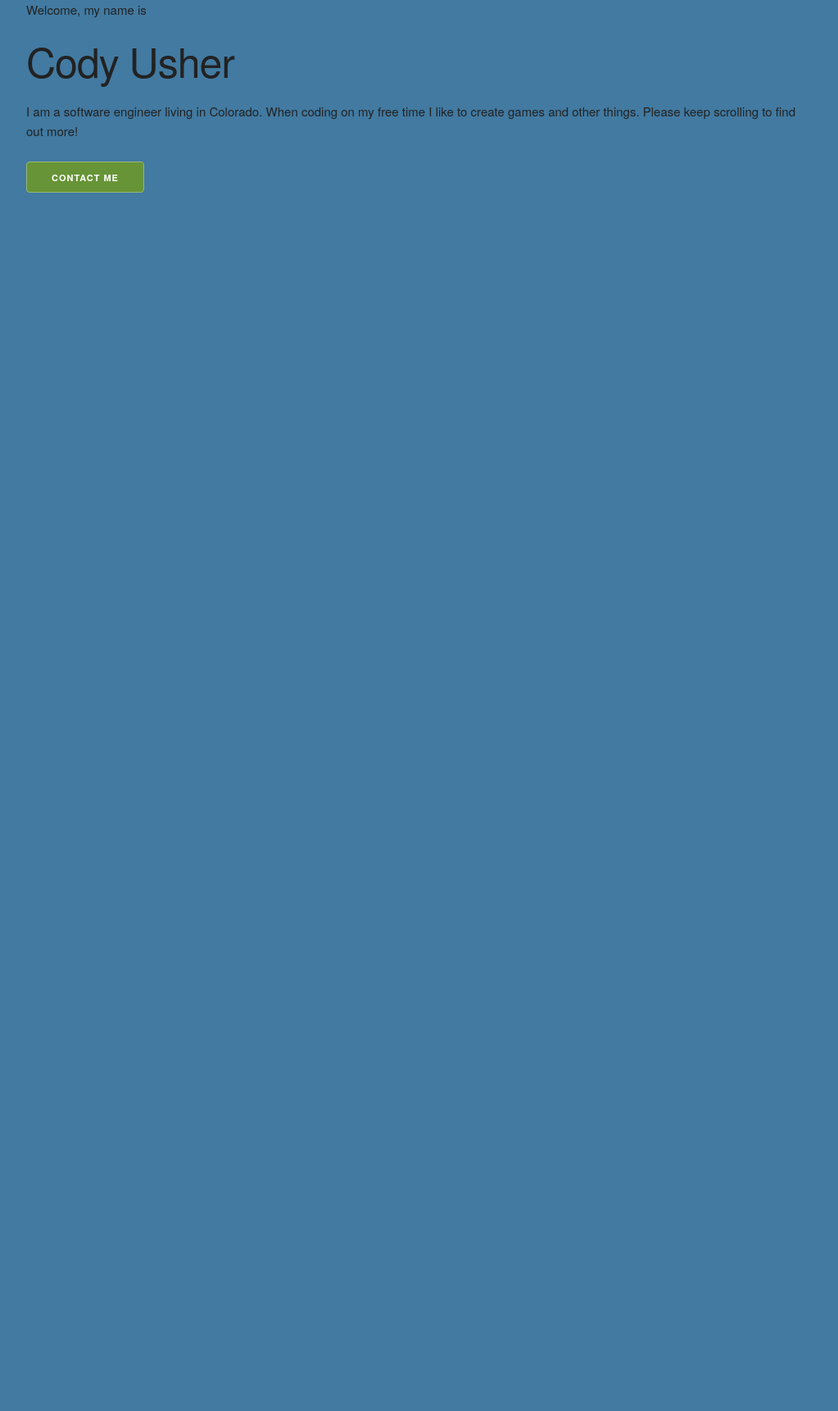
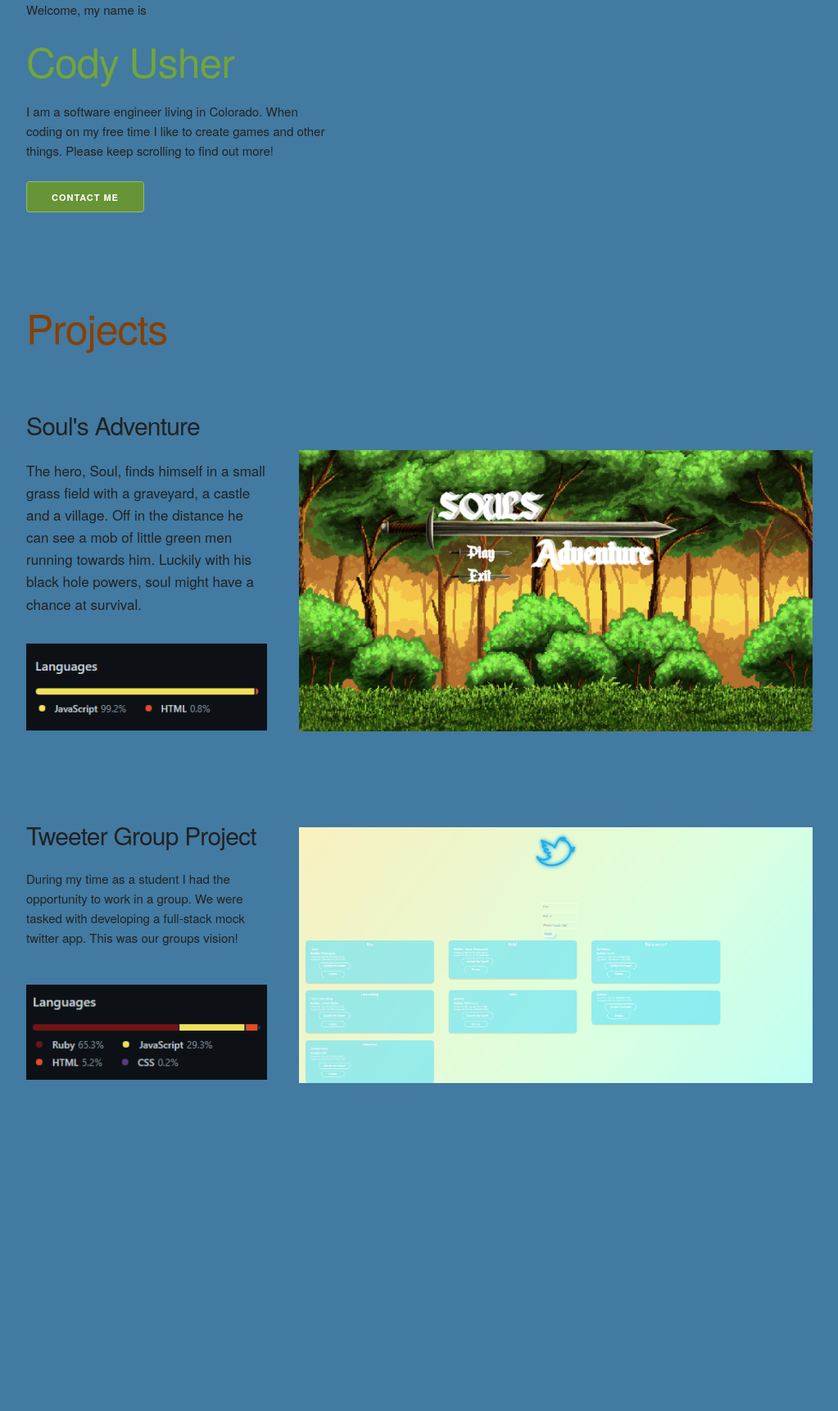
Before and after one commit to c-usher/portfolio, a PHP site: page / in a window 1280 px wide. Shown: the whole page at 82% size, without its empty margins (128-1151 px from the left). Before the commit the page ends 235 px from the top, so only its background shows below. Run offline with PHP 8.4, Linux system fonts and the light colour scheme.

Commit message:
added final and group project.

```diff
--- a/css/style.css
+++ b/css/style.css
@@ -2,6 +2,57 @@ body {
   background-color: #427aa1;
 }
 
+/* section styling */
+.section-intro {
+  padding-bottom: 10rem;
+}
+
+.name {
+  color: #72a53b;
+}
+
+/* projects section */
+.project-titles {
+  color: #874000;
+}
+
+/* souls adventure */
+.souls-adventure-description {
+  padding-top: 5rem;
+  font-size: 1.7rem;
+}
+
+/* tweeter */
+.tweeter-row {
+  padding-top: 55rem;
+}
+
+/* image styling  */
+/* souls adventure */
+.souls-adventure-img {
+  position: relative;
+  max-width: 100%;
+  padding-top: 10rem;
+}
+
+.souls-languages-img {
+  max-width: 100%;
+  padding-top: 1rem;
+}
+
+/* tweeter */
+.tweeter-img {
+  max-width: 100%;
+  padding-top: 1rem;
+  padding-bottom: 40rem;
+}
+
+.tweeter-languages {
+  max-width: 100%;
+  padding-top: 2rem;
+}
+
+/* button styling */
 .button.button-primary,
 button.button-primary,
 input[type="submit"].button-primary,
--- a/index.html
+++ b/index.html
@@ -5,17 +5,69 @@
 <link rel="stylesheet" href="./css/style.css" />
 
 <body>
-  <section class="section-one">
+  <section class="section-intro">
     <div class="container">
       <div class="row">
-        <h6>Welcome, my name is</h6>
-        <h1>Cody Usher</h1>
-        <p>
-          I am a software engineer living in Colorado. When coding on my free
-          time I like to create games and other things. Please keep scrolling to
-          find out more!
-        </p>
-        <a href="#" class="button button-primary">Contact Me</a>
+        <div class="five columns">
+          <h6>Welcome, my name is</h6>
+          <h1 class="name">Cody Usher</h1>
+          <p>
+            I am a software engineer living in Colorado. When coding on my free
+            time I like to create games and other things. Please keep scrolling
+            to find out more!
+          </p>
+          <a href="#" class="button button-primary">Contact Me</a>
+        </div>
+      </div>
+    </div>
+  </section>
+  <section class="section-projects">
+    <div class="container">
+      <h1 class="project-titles">Projects</h1>
+      <div class="row">
+        <div class="one-third column souls-adventure-description">
+          <h4>Soul's Adventure</h4>
+          <p>
+            The hero, Soul, finds himself in a small grass field with a
+            graveyard, a castle and a village. Off in the distance he can see a
+            mob of little green men running towards him. Luckily with his black
+            hole powers, soul might have a chance at survival.
+          </p>
+          <img
+            src="./assets/projects/souls-adventure/souls-adventure-languages.png"
+            alt=""
+            class="souls-languages-img"
+          />
+        </div>
+        <div class="two-thirds column">
+          <img
+            src="./assets/projects/souls-adventure/souls-adventure.png"
+            alt=""
+            class="souls-adventure-img"
+          />
+        </div>
+        <div class="row tweeter-row">
+          <div class="one-third column">
+            <h4>Tweeter Group Project</h4>
+            <p>
+              During my time as a student I had the opportunity to work in a
+              group. We were tasked with developing a full-stack mock twitter
+              app. This was our groups vision!
+            </p>
+            <img
+              src="./assets/projects/tweeter/tweeter-languages.png"
+              alt=""
+              class="tweeter-languages"
+            />
+          </div>
+          <div class="two-thirds column">
+            <img
+              src="./assets/projects/tweeter/tweeter.png"
+              alt=""
+              class="tweeter-img"
+            />
+          </div>
+        </div>
       </div>
     </div>
   </section>
```
Also changed, not shown: assets/projects/souls-adventure/souls-adventure-languages.png (added), assets/projects/souls-adventure/souls-adventure.png (renamed from assets/Screen Shot 2021-04-13 at 7.43.39 PM.png), assets/projects/tweeter/tweeter-languages.png (added), assets/projects/tweeter/tweeter.png (added).
